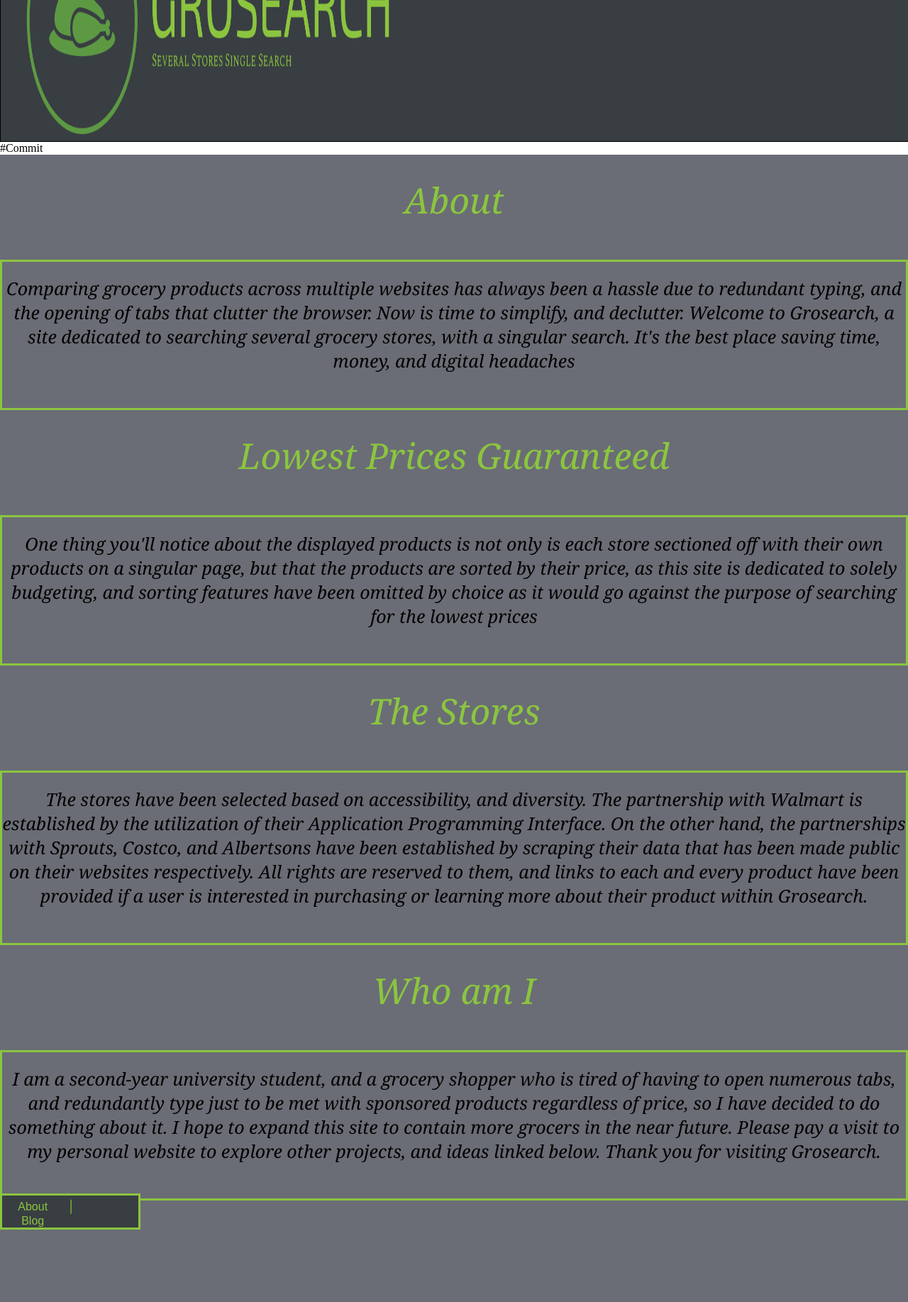
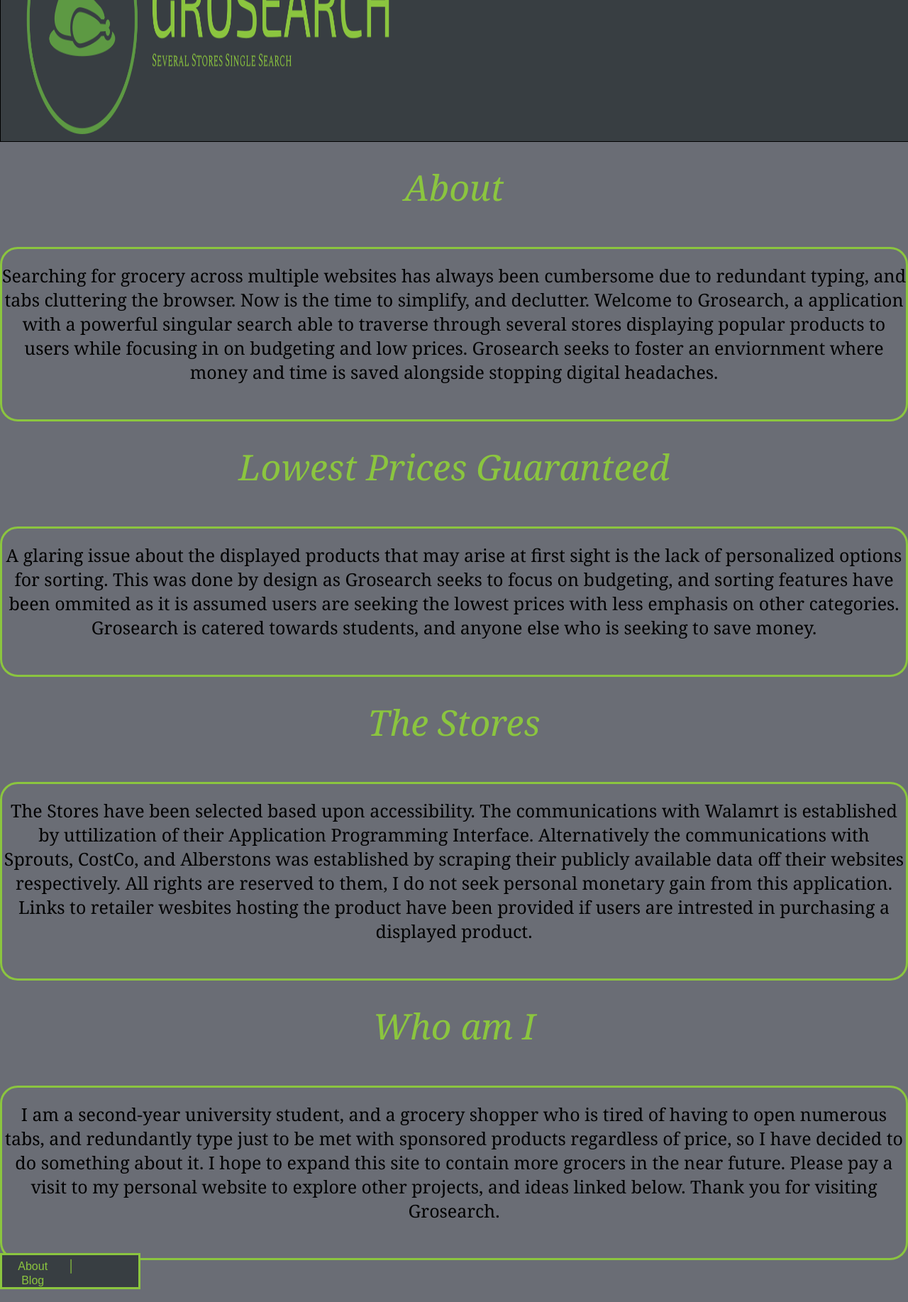
Before and after one commit to ManjotSingh18/Grosearch, a Flask app: page /about in a window 1280 px wide. Shown: the part 145-1980 px from the top of the page at 71% size. Run offline with Flask 2, Linux system fonts and the light colour scheme.

Commit message:
About page update

```diff
--- a/Grosearch_Application/static/css/About.css
+++ b/Grosearch_Application/static/css/About.css
@@ -52,9 +52,9 @@
 	font-family:Georgia, 'Times New Roman', Times, serif;
 	font-weight: 100;
 	font-size: 25px;
-	font-style: italic;
 	border-style: solid;
 	border-color: #8BC53F;
+	border-radius: 25px;
 }
 footer
 {
--- a/Grosearch_Application/templates/About.html
+++ b/Grosearch_Application/templates/About.html
@@ -4,21 +4,14 @@
 			<form method ='post' action='/'><input type="image" src="..//static/Grosearch.png" name="saveForm" class="Logo" id="saveForm" /></form>
 		</a>
 </div>
-#Commit
 <div class='Middle'>
 <h1 class='About'> About </h1>
-<p> Comparing grocery products across multiple websites has always been a hassle due to redundant typing, and the opening of tabs that clutter the browser. Now is time to simplify, and declutter. Welcome to Grosearch, a site dedicated to searching several grocery stores, with a singular search. It's the best place
-saving time, money, and digital headaches</p>
+<p> Searching for grocery across multiple websites has always been cumbersome due to redundant typing, and tabs cluttering the browser. Now is the time to simplify, and declutter. Welcome to Grosearch, a application with a powerful singular search able to traverse through several stores displaying popular products to users while focusing in on budgeting and low prices. Grosearch seeks to foster an enviornment where money and time is saved alongside stopping digital headaches.</p>
 <h1 class='About'> Lowest Prices Guaranteed</h1>
-<p> One thing you'll notice about the displayed products is not only is each store sectioned off with their own products on
-a singular page, but that the products are sorted by their price, as this site is dedicated to solely budgeting, and sorting features
-have been omitted by choice as it would go against the purpose of searching for the lowest prices </p>
+<p>A glaring issue about the displayed products that may arise at first sight is the lack of personalized options for sorting. This was done by design as Grosearch seeks to focus on budgeting, and sorting features have been ommited as it is assumed users are seeking the lowest prices with less emphasis on other categories. Grosearch is catered towards students, and anyone else who is seeking to save money. </p>
 
 <h1 class='About'> The Stores </h1>
-<p> The stores have been selected based on accessibility, and diversity. The partnership with Walmart is established by the utilization
-of their Application Programming Interface. On the other hand, the partnerships with Sprouts, Costco, and Albertsons have been established
-by scraping their data that has been made public on their websites respectively. All rights are reserved to them, and links to each and every product
-have been provided if a user is interested in purchasing or learning more about their product within Grosearch. </p>
+<p> The Stores have been selected based upon accessibility. The communications with Walamrt is established by uttilization of their Application Programming Interface. Alternatively the communications with Sprouts, CostCo, and Alberstons was established by scraping their publicly available data off their websites respectively. All rights are reserved to them, I do not seek personal monetary gain from this application. Links to retailer wesbites hosting the product have been provided if users are intrested in purchasing a displayed product.</p>
 
  <h1 class='About'> Who am I </h1>
  <p> I am a second-year university student, and a grocery shopper who is tired of having to open numerous tabs, and redundantly type
```
